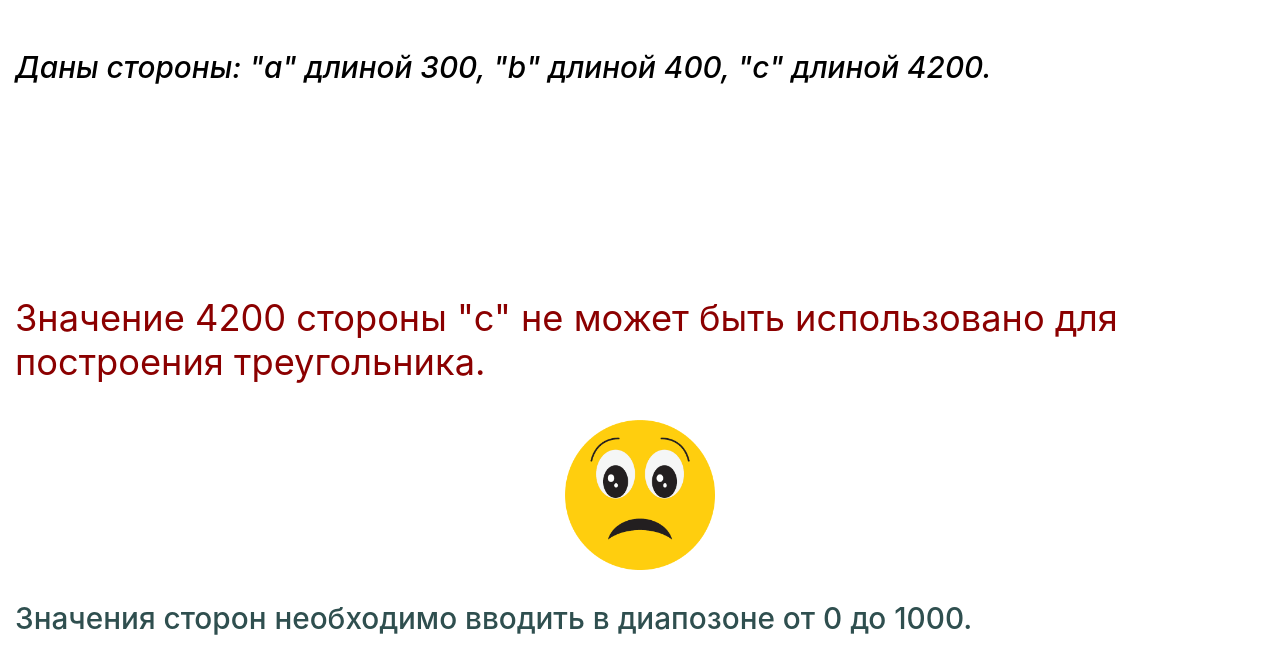
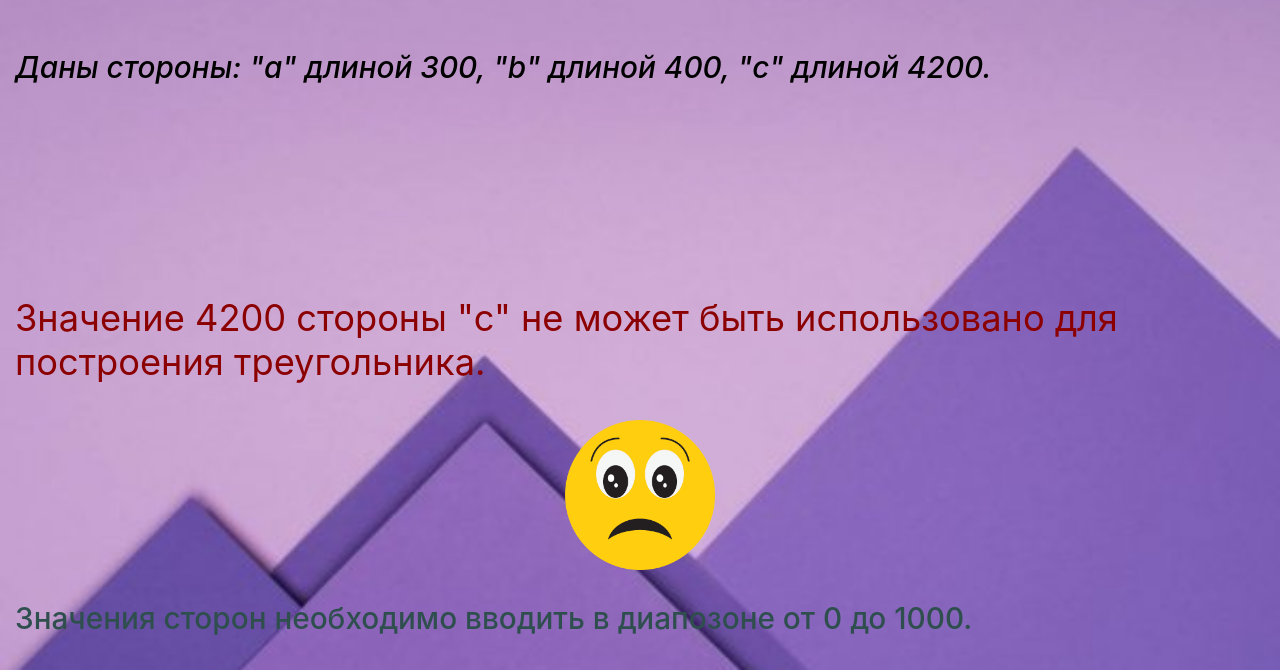
Before and after one commit to yudzeshka/yudzeshka.github.io, a website: page JS/index.html in a window 1280 px wide. Shown: the part 130-800 px from the top of the page. Drawn offline with Linux system fonts and the light colour scheme.

Commit message:
tirangles

```diff
--- a/JS/media/css/main.css
+++ b/JS/media/css/main.css
@@ -14,7 +14,7 @@ body {
   box-sizing: border-box;
   padding: 15px;
   margin: 0;
-  background-image: url(../media/img/backgroundImage5.jpg);
+  background-image: url(/media/img/backgroundImage5.jpg);
   background-size: cover;
   height: 100vh;
   width: 100vw;
```
